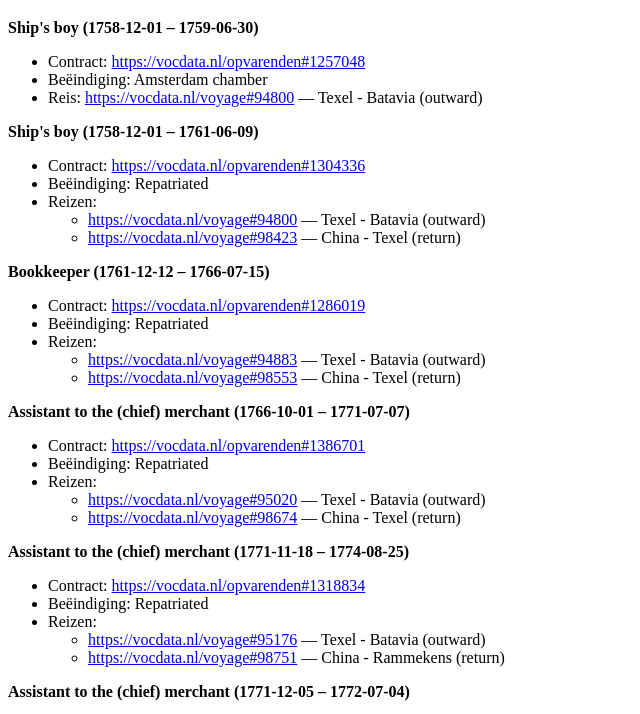
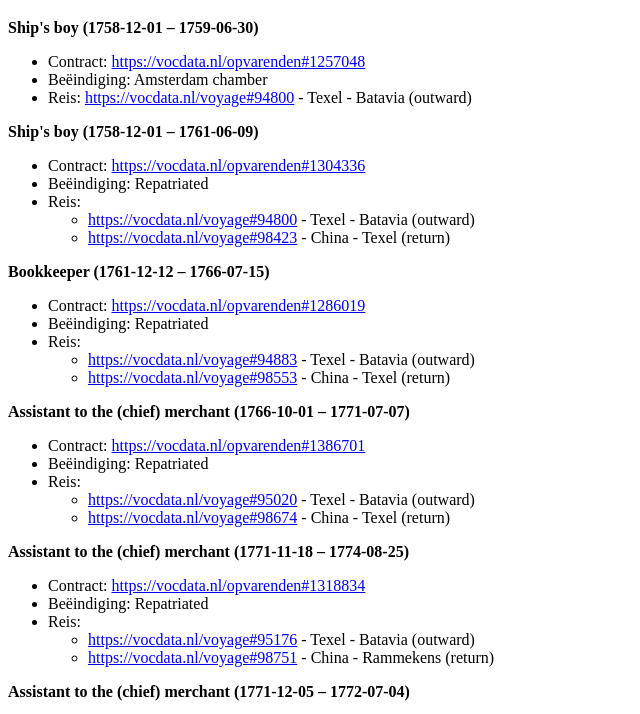
Before and after one commit to Het-Zinkende-Schip/Game, a plain HTML site: page data/levensloop.html in a window 1280 px wide. Shown: the part 61-775 px from the top of the page, without its empty margins (0-640 px from the left). Drawn offline with Linux system fonts and the light colour scheme.

Commit message:
update levensloop

```diff
--- a/data/levensloop.html
+++ b/data/levensloop.html
@@ -12,17 +12,17 @@
 <ul>
   <li>Contract: <a href="https://vocdata.nl/opvarenden#1257048">https://vocdata.nl/opvarenden#1257048</a></li>
   <li>Beëindiging: Amsterdam chamber</li>
-  <li>Reis: <a href="https://vocdata.nl/voyage#94800">https://vocdata.nl/voyage#94800</a> — Texel - Batavia (outward)</li>
+  <li>Reis: <a href="https://vocdata.nl/voyage#94800">https://vocdata.nl/voyage#94800</a> - Texel - Batavia (outward)</li>
 </ul>
 
 <b>Ship's boy (1758-12-01 – 1761-06-09)</b>
 <ul>
   <li>Contract: <a href="https://vocdata.nl/opvarenden#1304336">https://vocdata.nl/opvarenden#1304336</a></li>
   <li>Beëindiging: Repatriated</li>
-  <li>Reizen:
+  <li>Reis:
     <ul>
-      <li><a href="https://vocdata.nl/voyage#94800">https://vocdata.nl/voyage#94800</a> — Texel - Batavia (outward)</li>
-      <li><a href="https://vocdata.nl/voyage#98423">https://vocdata.nl/voyage#98423</a> — China - Texel (return)</li>
+      <li><a href="https://vocdata.nl/voyage#94800">https://vocdata.nl/voyage#94800</a> - Texel - Batavia (outward)</li>
+      <li><a href="https://vocdata.nl/voyage#98423">https://vocdata.nl/voyage#98423</a> - China - Texel (return)</li>
     </ul>
   </li>
 </ul>
@@ -31,10 +31,10 @@
 <ul>
   <li>Contract: <a href="https://vocdata.nl/opvarenden#1286019">https://vocdata.nl/opvarenden#1286019</a></li>
   <li>Beëindiging: Repatriated</li>
-  <li>Reizen:
+  <li>Reis:
     <ul>
-      <li><a href="https://vocdata.nl/voyage#94883">https://vocdata.nl/voyage#94883</a> — Texel - Batavia (outward)</li>
-      <li><a href="https://vocdata.nl/voyage#98553">https://vocdata.nl/voyage#98553</a> — China - Texel (return)</li>
+      <li><a href="https://vocdata.nl/voyage#94883">https://vocdata.nl/voyage#94883</a> - Texel - Batavia (outward)</li>
+      <li><a href="https://vocdata.nl/voyage#98553">https://vocdata.nl/voyage#98553</a> - China - Texel (return)</li>
     </ul>
   </li>
 </ul>
@@ -43,10 +43,10 @@
 <ul>
   <li>Contract: <a href="https://vocdata.nl/opvarenden#1386701">https://vocdata.nl/opvarenden#1386701</a></li>
   <li>Beëindiging: Repatriated</li>
-  <li>Reizen:
+  <li>Reis:
     <ul>
-      <li><a href="https://vocdata.nl/voyage#95020">https://vocdata.nl/voyage#95020</a> — Texel - Batavia (outward)</li>
-      <li><a href="https://vocdata.nl/voyage#98674">https://vocdata.nl/voyage#98674</a> — China - Texel (return)</li>
+      <li><a href="https://vocdata.nl/voyage#95020">https://vocdata.nl/voyage#95020</a> - Texel - Batavia (outward)</li>
+      <li><a href="https://vocdata.nl/voyage#98674">https://vocdata.nl/voyage#98674</a> - China - Texel (return)</li>
     </ul>
   </li>
 </ul>
@@ -55,10 +55,10 @@
 <ul>
   <li>Contract: <a href="https://vocdata.nl/opvarenden#1318834">https://vocdata.nl/opvarenden#1318834</a></li>
   <li>Beëindiging: Repatriated</li>
-  <li>Reizen:
+  <li>Reis:
     <ul>
-      <li><a href="https://vocdata.nl/voyage#95176">https://vocdata.nl/voyage#95176</a> — Texel - Batavia (outward)</li>
-      <li><a href="https://vocdata.nl/voyage#98751">https://vocdata.nl/voyage#98751</a> — China - Rammekens (return)</li>
+      <li><a href="https://vocdata.nl/voyage#95176">https://vocdata.nl/voyage#95176</a> - Texel - Batavia (outward)</li>
+      <li><a href="https://vocdata.nl/voyage#98751">https://vocdata.nl/voyage#98751</a> - China - Rammekens (return)</li>
     </ul>
   </li>
 </ul>
@@ -67,14 +67,14 @@
 <ul>
   <li>Contract: <a href="https://vocdata.nl/opvarenden#1106639">https://vocdata.nl/opvarenden#1106639</a></li>
   <li>Beëindiging: Amsterdam chamber</li>
-  <li>Reis: <a href="https://vocdata.nl/voyage#95176">https://vocdata.nl/voyage#95176</a> — Texel - Batavia (outward)</li>
+  <li>Reis: <a href="https://vocdata.nl/voyage#95176">https://vocdata.nl/voyage#95176</a> - Texel - Batavia (outward)</li>
 </ul>
 
 <b>Chief merchant (1775-01-17 – 1785-05-05)</b>
 <ul>
   <li>Contract: <a href="https://vocdata.nl/opvarenden#1333659">https://vocdata.nl/opvarenden#1333659</a></li>
   <li>Beëindiging: Deceased</li>
-  <li>Reis: <a href="https://vocdata.nl/voyage#95276">https://vocdata.nl/voyage#95276</a> — Texel - Batavia (outward)</li>
+  <li>Reis: <a href="https://vocdata.nl/voyage#95276">https://vocdata.nl/voyage#95276</a> - Texel - Batavia (outward)</li>
 </ul>
 
 </body>
```
